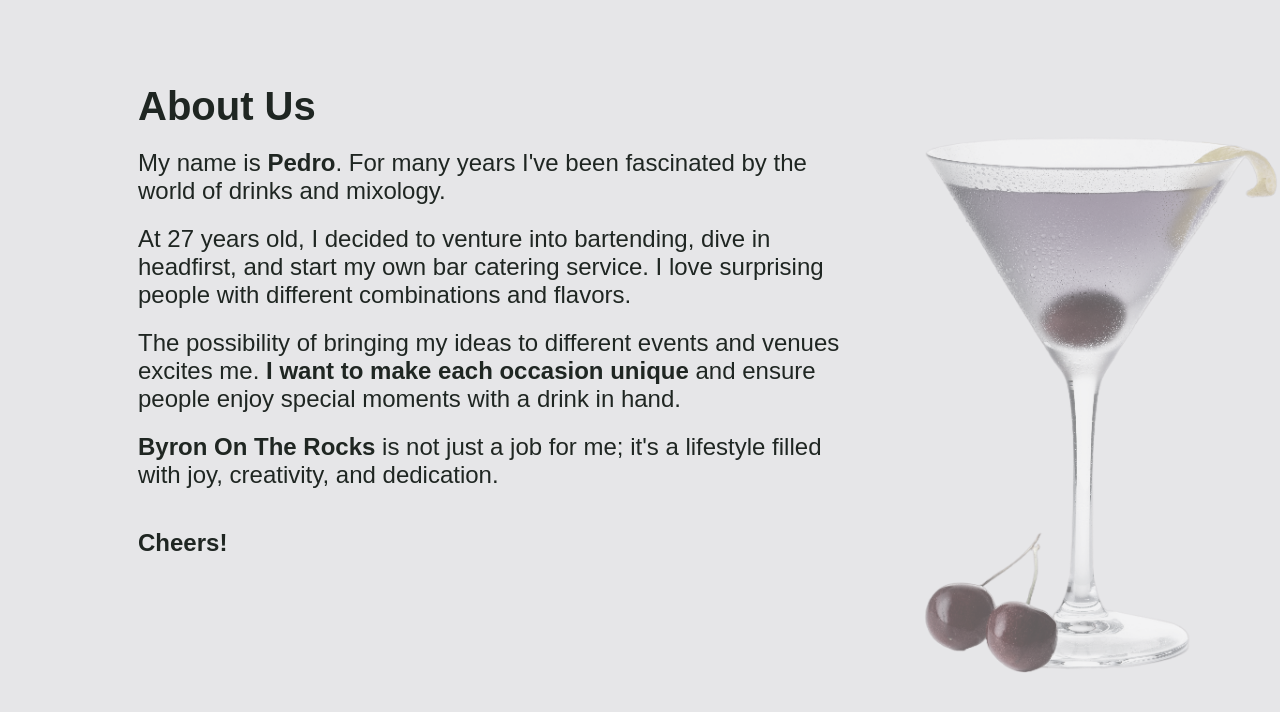
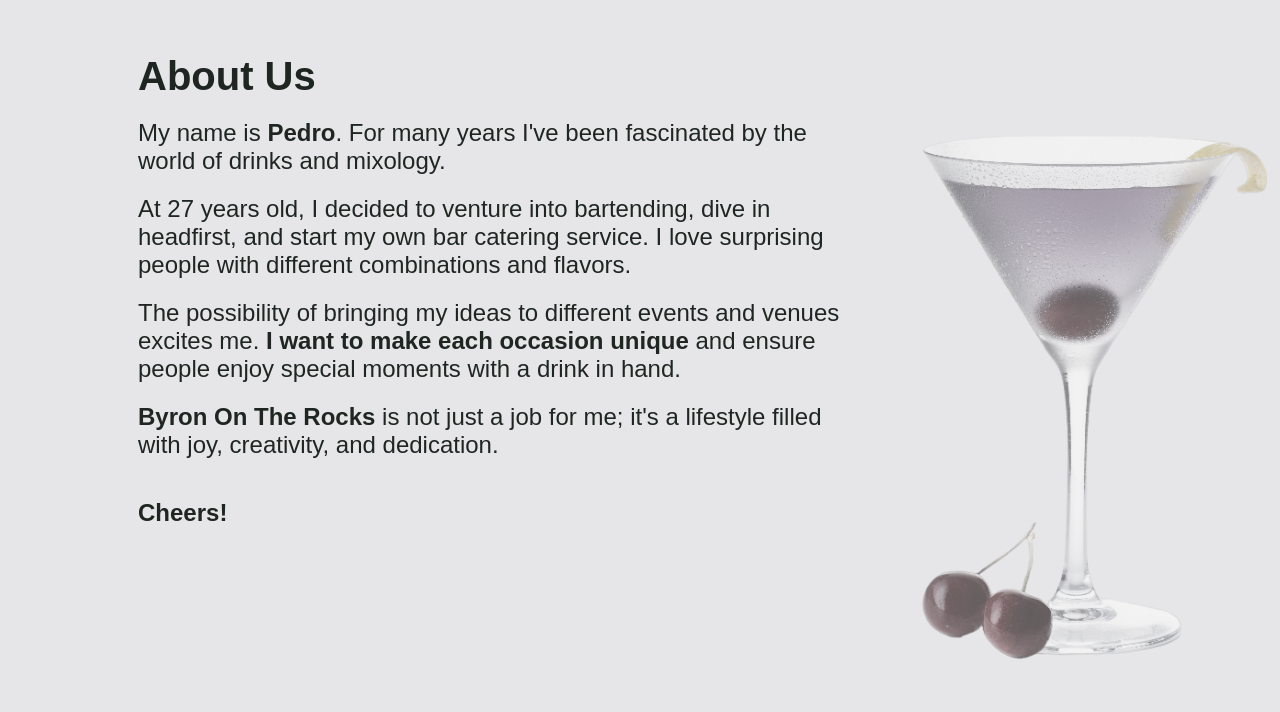
Before and after one commit to matipeco/byron-on-the-rocks, a React (Vite) app: page / in a window 1280 px wide. Shown: the part 5447-6159 px from the top of the page. Built offline with nearby package versions, Linux system fonts and the light colour scheme; a web font is replaced by a local one.

Commit message:
update About

```diff
--- a/src/components/About/style.scss
+++ b/src/components/About/style.scss
@@ -1,7 +1,7 @@
 .about{
   &__container{
     background-color: #e6e6e8;
-    min-height: 100vh;
+    min-height: 98vh;
     // position: relative;
     z-index: 1;
     color:#1f2622;
@@ -17,7 +17,7 @@
       // align-items: center;
       justify-content: center;
       flex-direction: column;
-      padding-top: 13rem;
+      padding-top: 10rem;
       h3{
         // outline: 1px solid red;
         font-size: 4rem;
```
